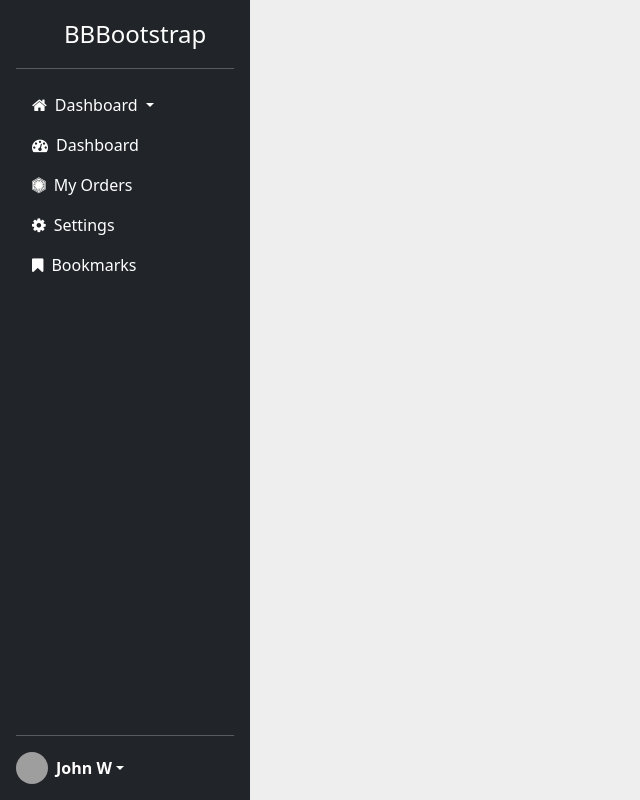
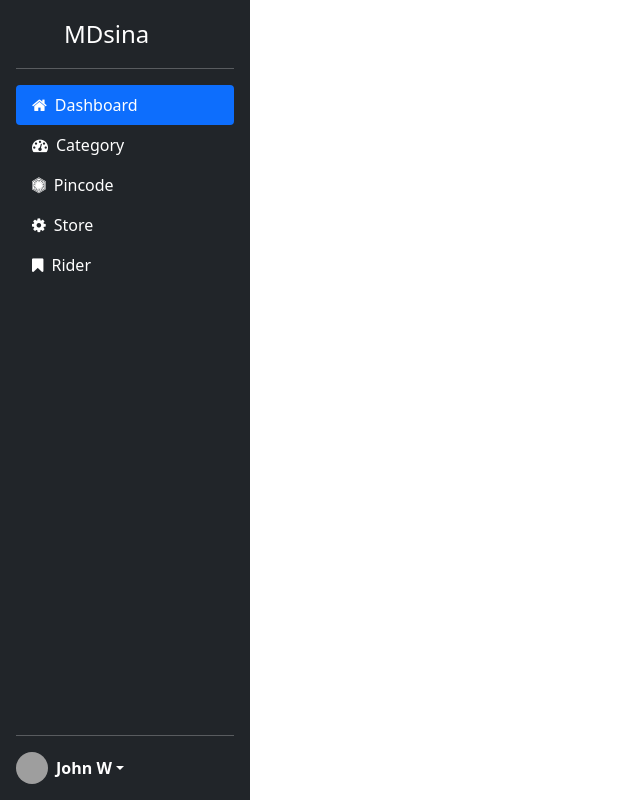
Before and after one commit to Macedman/MDsinaWebApp, a PHP site: page /includes/sidebar.php in a window 1280 px wide. Shown: the whole page, without its empty margins (0-640 px from the left). Run offline with PHP 8.4, Linux system fonts and the light colour scheme; the template is opened without the code that fills it, so the values that code supplies are empty; some libraries are stand-ins or nearby versions; grey boxes are pictures that could not be loaded.

Commit message:
Minor Changes

```diff
--- a/dashboard.php
+++ b/dashboard.php
@@ -12,8 +12,5 @@
     <title>Document</title>
 </head>
 <body>
-    <h1>Hello Admin!!</h1>
-
-    <a href="logout.php">Logout</a>
 </body>
 </html>
--- a/includes/sidebar.php
+++ b/includes/sidebar.php
@@ -7,55 +7,19 @@
     <title>Login - MDsina</title>
     <link rel="shortcut icon"  href="<?php echo $set['logo'];?>">
 
-    <!-- Bootstrap core CSS -->
-    <link href="https://cdn.jsdelivr.net/npm/bootstrap@5.0.1/dist/css/bootstrap.min.css" rel="stylesheet">
+    <link rel="stylesheet" href="https://cdn.jsdelivr.net/npm/bootstrap@5.0.1/dist/css/bootstrap.min.css">
+    <link rel="stylesheet" href="https://cdnjs.cloudflare.com/ajax/libs/font-awesome/4.7.0/css/font-awesome.min.css">
+</head>
+<body>
 
-
-    <!--FontAwesome-->
-    <link rel="stylesheet" href="https://cdnjs.cloudflare.com/ajax/libs/font-awesome/4.7.0/css/font-awesome.min.css">
-
-
-<style>
-    body {
-    background-color: #eee
-}
-
-.nav-link:hover {
-    background-color: #525252 !important
-}
-
-.nav-link .fa {
-    transition: all 1s
-}
-
-.nav-link:hover .fa {
-    transform: rotate(360deg)
-}
-</style>
-</head>
-
-<body>
-<div class="d-flex flex-column vh-100 flex-shrink-0 p-3 text-white bg-dark" style="width: 250px;"> <a href="/" class="d-flex align-items-center mb-3 mb-md-0 me-md-auto text-white text-decoration-none"> <svg class="bi me-2" width="40" height="32"> </svg> <span class="fs-4">BBBootstrap</span> </a>
+    <div class="d-flex flex-column vh-100 flex-shrink-0 p-3 text-white bg-dark" style="width: 250px;"> <a href="dashboard.php" class="d-flex align-items-center mb-3 mb-md-0 me-md-auto text-white text-decoration-none"> <svg class="bi me-2" width="40" height="32"> </svg> <span class="fs-4">MDsina</span> </a>
         <hr>
         <ul class="nav nav-pills flex-column mb-auto">
-        <li class="nav-item"> <a href="homeSubmenu" data-toggle="collapse"  class="nav-link text-white dropdown-toggle" aria-exapanded="false">
-             <i class="fa fa-home"></i><span class="ms-2">Dashboard</span> </a>
-             <ul class="collapse list-unstyled" id="homeSubmenu">
-                        <li>
-                            <a href="#">Home 1</a>
-                        </li>
-                        <li>
-                            <a href="#">Home 2</a>
-                        </li>
-                        <li>
-                            <a href="#">Home 3</a>
-                        </li>
-                    </ul>
-            </li>
-        <li> <a href="#" class="nav-link text-white"> <i class="fa fa-dashboard"></i><span class="ms-2">Dashboard</span> </a> </li>
-        <li> <a href="#" class="nav-link text-white"> <i class="fa fa-first-order"></i><span class="ms-2">My Orders</span> </a> </li>
-        <li> <a href="#" class="nav-link text-white"> <i class="fa fa-cog"></i><span class="ms-2">Settings</span> </a> </li>
-        <li> <a href="#" class="nav-link text-white"> <i class="fa fa-bookmark"></i><span class="ms-2">Bookmarks</span> </a> </li>
+            <li class="nav-item"> <a href="dashboard.php" class="nav-link active" aria-current="page"> <i class="fa fa-home"></i><span class="ms-2">Dashboard</span> </a> </li>
+            <li> <a href="#" class="nav-link text-white"> <i class="fa fa-dashboard"></i><span class="ms-2">Category</span> </a> </li>
+            <li> <a href="#" class="nav-link text-white"> <i class="fa fa-first-order"></i><span class="ms-2">Pincode</span> </a> </li>
+            <li> <a href="#" class="nav-link text-white"> <i class="fa fa-cog"></i><span class="ms-2">Store</span> </a> </li>
+            <li> <a href="#" class="nav-link text-white"> <i class="fa fa-bookmark"></i><span class="ms-2">Rider</span> </a> </li>
         </ul>
         <hr>
         <div class="dropdown"> <a href="#" class="d-flex align-items-center text-white text-decoration-none dropdown-toggle" id="dropdownUser1" data-bs-toggle="dropdown" aria-expanded="false"> <img src="https://github.com/mdo.png" alt="" width="32" height="32" class="rounded-circle me-2"> <strong> John W </strong> </a>
@@ -66,12 +30,13 @@
                 <li>
                     <hr class="dropdown-divider">
                 </li>
-            <li><a class="dropdown-item" href="#">Sign out</a></li>
+                <li><a class="dropdown-item" href="logout.php">Sign out</a></li>
             </ul>
         </div>
     </div>
 
-<!--JQuery-->
+
     <script src="https://cdnjs.cloudflare.com/ajax/libs/jquery/3.2.1/jquery.min.js"></script>
+    <script src="https://cdn.jsdelivr.net/npm/bootstrap@5.0.1/dist/js/bootstrap.bundle.min.js"></script>
 </body>
 </html>
```
Also changed, not shown: index.php (+4 -3 lines), includes/navbar.php (added). Lines whose indentation alone changed are shown as unchanged.
